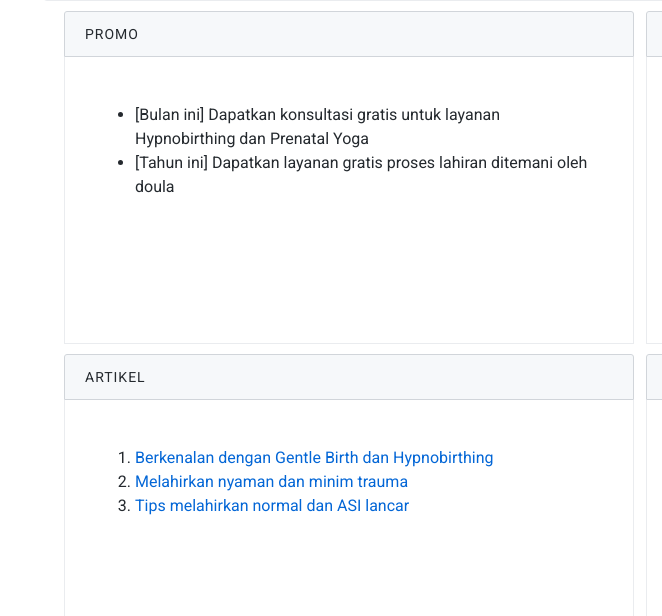
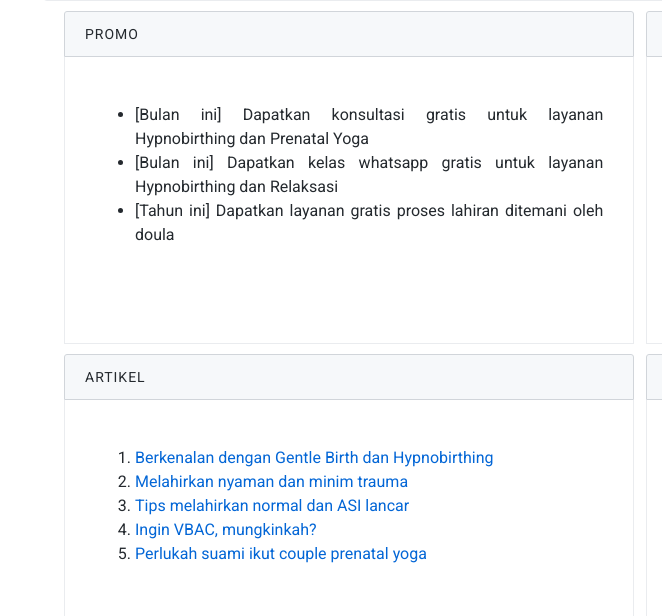
Before and after one commit to merlintaanggilia/merlintaanggilia.github.io, a plain HTML site: page index.html in a window 1280 px wide. Shown: the part 1468-2084 px from the top of the page, 0-662 px from the left. Drawn offline with Linux system fonts and the light colour scheme; a script that the page names is missing.

Commit message:
Add files via upload

```diff
--- a/index.html
+++ b/index.html
@@ -66,8 +66,9 @@
 				<h4>Promo</h4>
 			</div>
 			<div class="box-isi">
-				<ul>
+				<ul align="justify">
 					<li>[Bulan ini] Dapatkan konsultasi gratis untuk layanan Hypnobirthing dan Prenatal Yoga</li>
+					<li>[Bulan ini] Dapatkan kelas whatsapp gratis untuk layanan Hypnobirthing dan Relaksasi</li>
 					<li>[Tahun ini] Dapatkan layanan gratis proses lahiran ditemani oleh doula</li>
 				</ul>
 			</div>
@@ -117,6 +118,12 @@
 					</li>
 					<li>
 						<a href="" title="Tips melahirkan normal dan ASI lancar">Tips melahirkan normal dan ASI lancar</a>
+					</li>
+					<li>
+						<a href="" title="Ingin VBAC, mungkinkah?">Ingin VBAC, mungkinkah?</a>
+					</li>
+					<li>
+						<a href="" title="Perlukah suami ikut couple prenatal yoga?">Perlukah suami ikut couple prenatal yoga</a>
 					</li>
 				</ol>
 			</div>
```
Also changed, not shown: tentang.html (+0 -2 lines).
